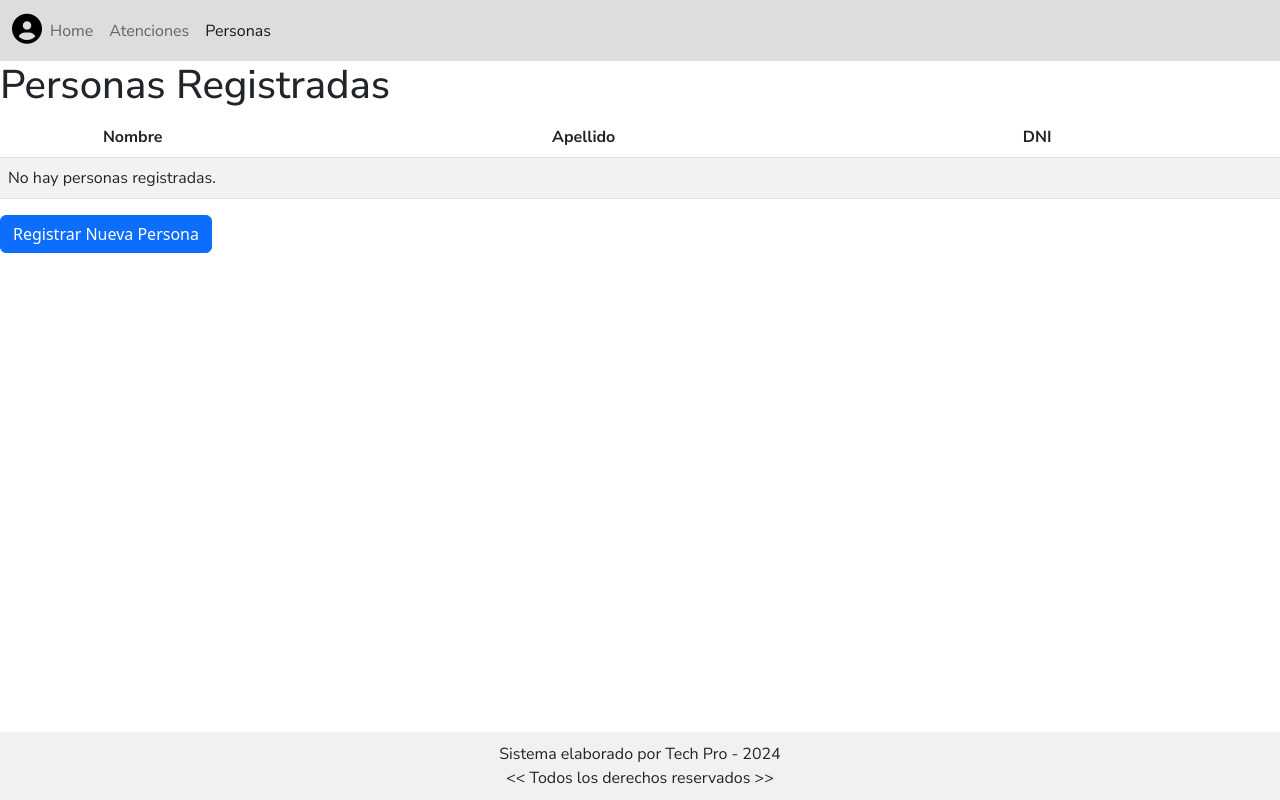
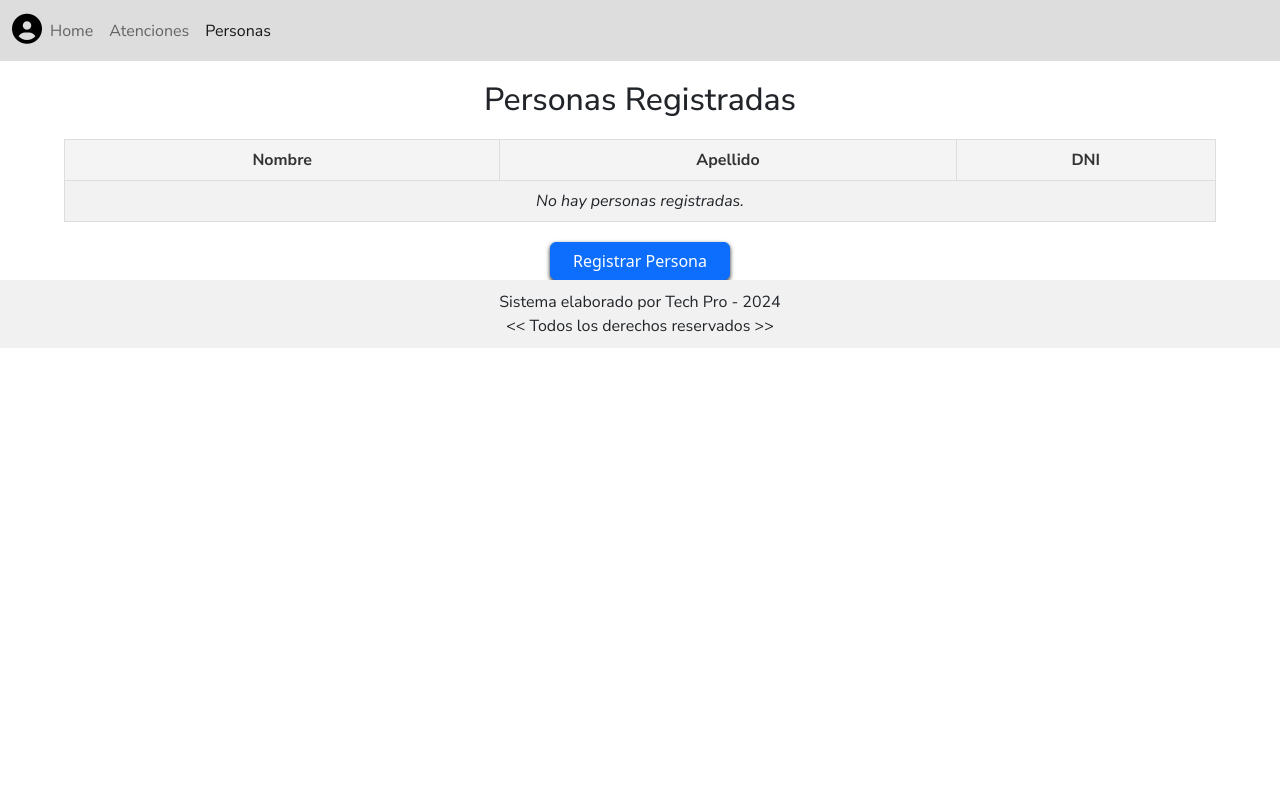
Before and after one commit to NachitoLP/CayetanoProject, a Django app: page /view/persons in a window 1280 px wide. Run offline with Django 5.2, Linux system fonts and the light colour scheme; the visitor is signed in with stand-in values (Sample User, id 1); data that the repository does not hold is empty; some libraries are stand-ins or nearby versions.

Commit message:
Estilos View Personas y Atenciones

```diff
--- a/public/css/style.css
+++ b/public/css/style.css
@@ -98,7 +98,6 @@
     text-align: center;
     background-color: #f1f1f1;
     padding: 10px;
-    position: absolute;
     bottom: 0;
     margin-bottom: 0;
 }
@@ -224,6 +223,7 @@
     .home_search_form_div button{
         margin: 0px 10px;
         min-width: 90px;
+        box-shadow: 0 2px 4px rgba(0, 0, 0, 0.868);
     }
 
     .home_search_form_div .btn-secondary{
@@ -236,3 +236,50 @@
         margin-top: 40px;
         width: 100%;
     }
+
+
+/* VIEW ATENCIONES Y PERSONAS */
+
+.atention_register_title {
+    text-align: center;
+    margin: 20px auto 0px;
+}
+
+.table {
+    width: 90%; /* Ajusta el ancho de la tabla según tus necesidades */
+    margin: 20px auto; /* Centra la tabla y añade un margen superior e inferior */
+    border-collapse: collapse; /* Elimina los espacios entre celdas */
+}
+
+.table th, .table td {
+    border: 1px solid #ddd; /* Bordes de las celdas */
+    padding: 8px; /* Espaciado dentro de las celdas */
+    text-align: center; /* Centra el texto dentro de las celdas */
+}
+
+.table th {
+    background-color: #f4f4f4; /* Fondo gris claro para el encabezado */
+    color: #333; /* Color del texto del encabezado */
+    font-weight: bold; /* Negrita para el encabezado */
+}
+
+.table tr:nth-child(even) {
+    background-color: #f9f9f9; /* Fondo gris claro para las filas pares */
+}
+
+.table tr:hover {
+    background-color: #f1f1f1; /* Color de fondo al pasar el ratón sobre la fila */
+}
+
+.table td[colspan] {
+    text-align: center; /* Centra el texto en las celdas que usan colspan */
+    font-style: italic; /* Estilo en cursiva para el texto */
+}
+
+.btn_register_new_atention{
+    width: 180px;
+    display: block;
+    margin: auto;
+    text-align: center;
+    box-shadow: 0 2px 4px rgba(0, 0, 0, 0.868);
+}
--- a/templates/personas/view.html
+++ b/templates/personas/view.html
@@ -42,7 +42,7 @@
         </nav>
     </header>
 
-    <h1>Personas Registradas</h1>
+    <h2 class="atention_register_title">Personas Registradas</h2>
 
     {% if error %}
         <div class="alert alert-danger">
@@ -53,7 +53,6 @@
     <table class="table table-striped">
         <thead>
             <tr>
-                <th></th>
                 <th>Nombre</th>
                 <th>Apellido</th>
                 <th>DNI</th>
@@ -62,7 +61,6 @@
         <tbody>
             {% for person in people %}
                 <tr>
-                    <td style="text-align: center;"><span class="material-symbols-outlined navbar-toggler-icon" style="color: rgb(255, 255, 255); background-color: rgb(1, 11, 37); text-align: center; align-items: center; border-radius: 50%; padding: 4px 0px;">person</span></td>
                     <td>{{ person.person_name }}</td>
                     <td>{{ person.person_surname }}</td>
                     <td>{{ person.person_dni }}</td>
@@ -75,7 +73,7 @@
         </tbody>
     </table>
 
-    <a href="/register/person" class="btn btn-primary">Registrar Nueva Persona</a>
+    <a href="/register/person" class="btn btn-primary btn_register_new_atention">Registrar Persona</a>
 
     <footer class="footer_log_in">
         <p>Sistema elaborado por Tech Pro - 2024</p>
```
Also changed, not shown: templates/atenciones/view.html (+6 -6 lines).
